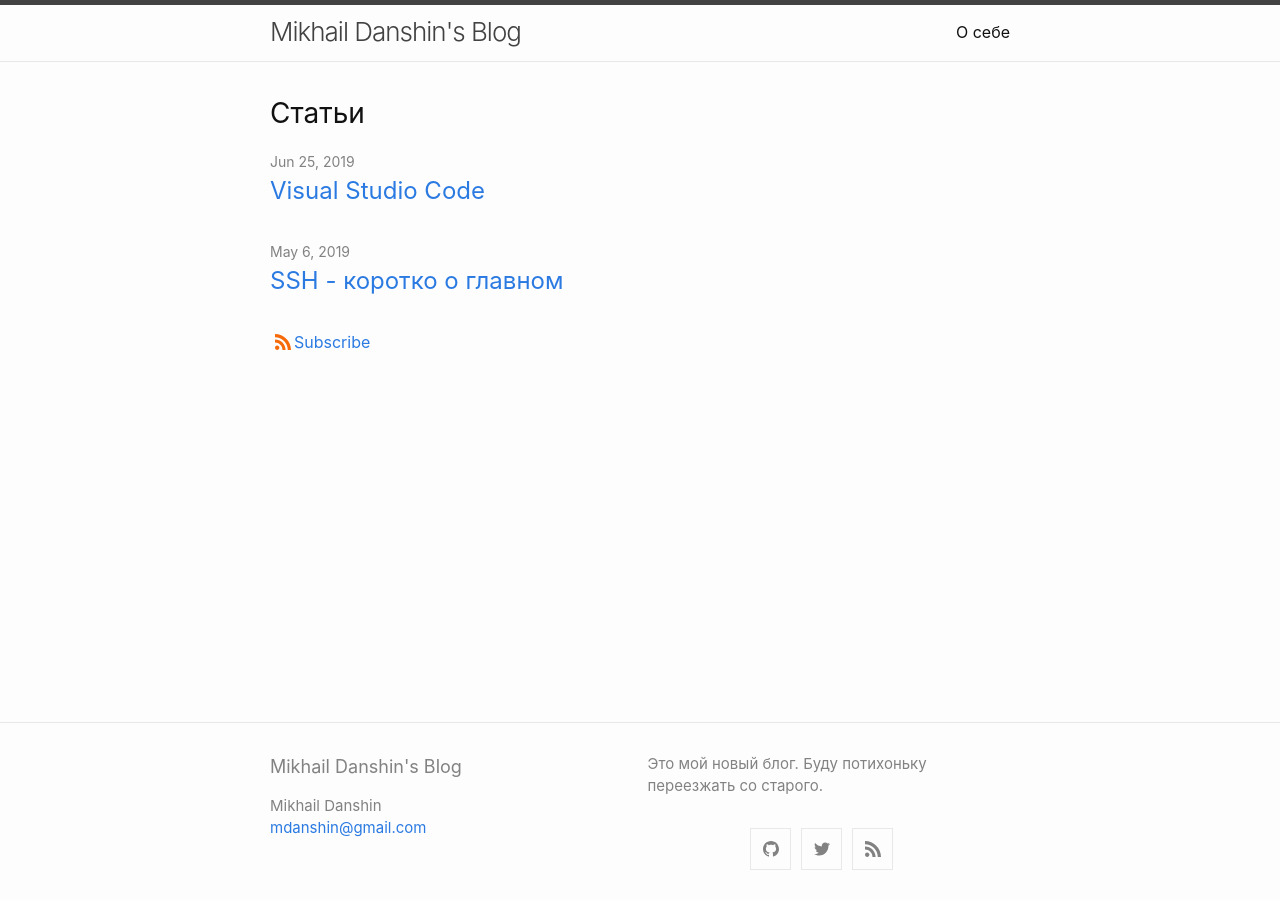
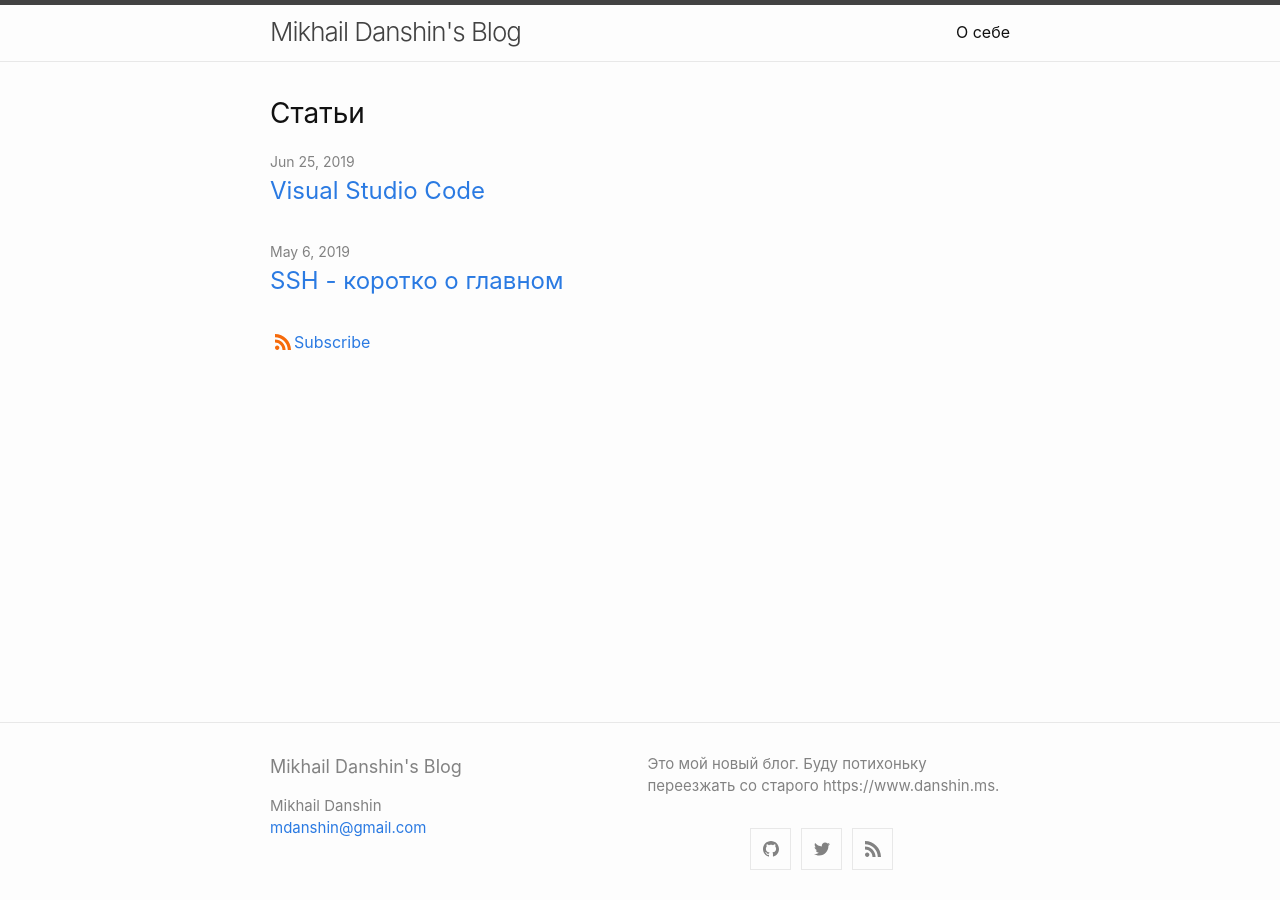
Before and after one commit to mdanshin/mdanshin.github.io, a Jekyll site: the page built from index.md, in a window 1280 px wide. Built offline with Jekyll 4.4.1, drawn with Linux system fonts in a browser that asks for light colours; some of the changed lines change nothing that is shown.

Commit message:
some changes

```diff
--- a/_config.yml
+++ b/_config.yml
@@ -2,7 +2,7 @@ title: Mikhail Danshin's Blog
 author: Mikhail Danshin
 email: mdanshin@gmail.com
 description: > # this means to ignore newlines until "show_exerpts:"
-  Это мой новый блог. Буду потихоньку переезжать со старого.
+  Это мой новый блог. Буду потихоньку переезжать со старого https://www.danshin.ms.
 
 show_excerpts: false # set to true to show excerpts on the homepage
 
```
